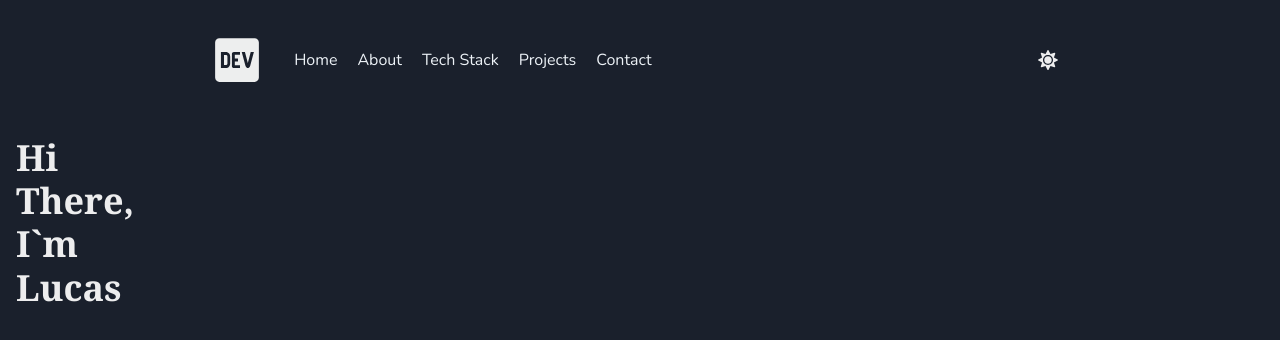
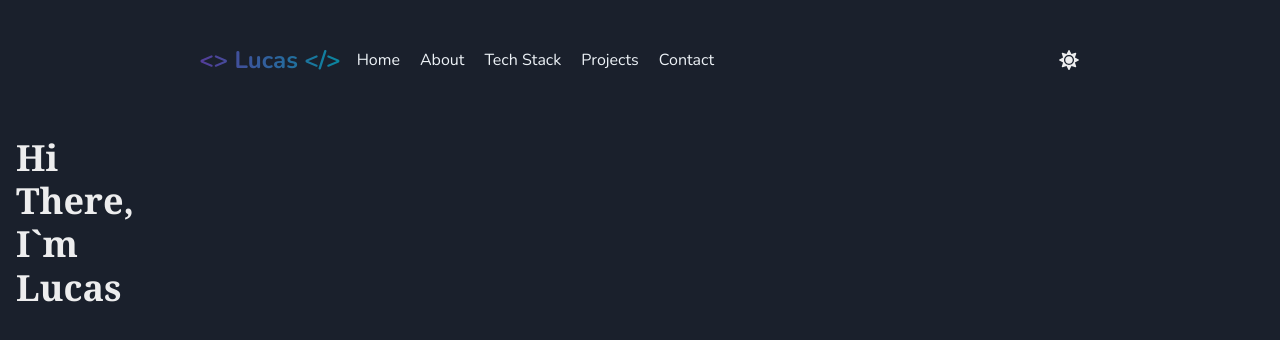
Before and after one commit to LucasPereiraMiranda/lucas-personal-portfolio, a Next.js app: page / in a window 1280 px wide. Shown: the top 340 px of the page. Built offline with nearby package versions, Linux system fonts and the light colour scheme.

Commit message:
feat: change header icon

```diff
--- a/src/components/Header/index.tsx
+++ b/src/components/Header/index.tsx
@@ -8,8 +8,10 @@ import {
   Flex,
   IconButton,
   useDisclosure,
+  Text,
+  Link,
 } from "@chakra-ui/react";
-import { FaBars, FaDev } from "react-icons/fa";
+import { FaBars } from "react-icons/fa";
 import { useRouter } from "next/router";
 import { Navbar } from "../NavBar";
 import { ThemeSwitcher } from "../ThemeSwitcher";
@@ -29,13 +31,24 @@ export function Header() {
       padding={8}
     >
       <Box display="flex" alignItems="center">
-        <IconButton
-          aria-label="Dev Icon"
-          icon={<FaDev size={50} />}
-          variant="ghost"
-          marginRight={4}
+        <Link
+          href="#"
+          display="block"
+          borderRadius="md"
           onClick={() => handleHomeClick}
-        />
+        >
+          <Flex alignItems="center">
+            <Text
+              ml={2}
+              fontWeight="bold"
+              fontSize={"x-large"}
+              textStyle={"bordedGradientText"}
+            >
+              {`<> Lucas </>`}
+            </Text>
+          </Flex>
+        </Link>
+
         <Box display={{ base: "none", md: "flex" }} alignItems="center">
           <Navbar />
         </Box>
```
